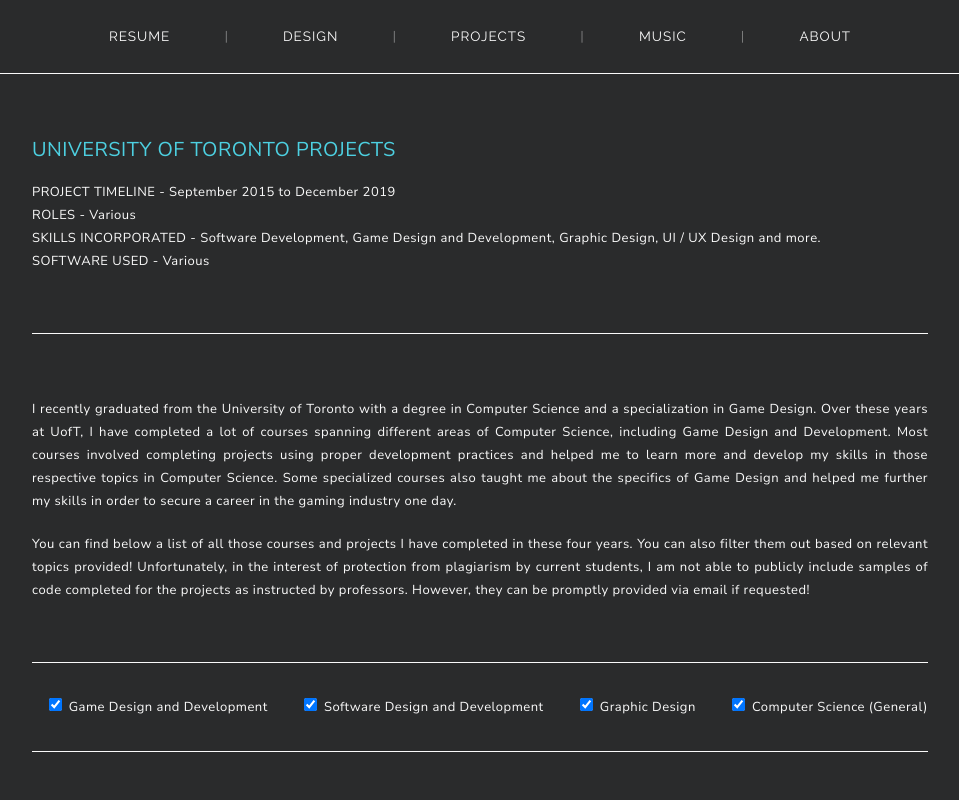
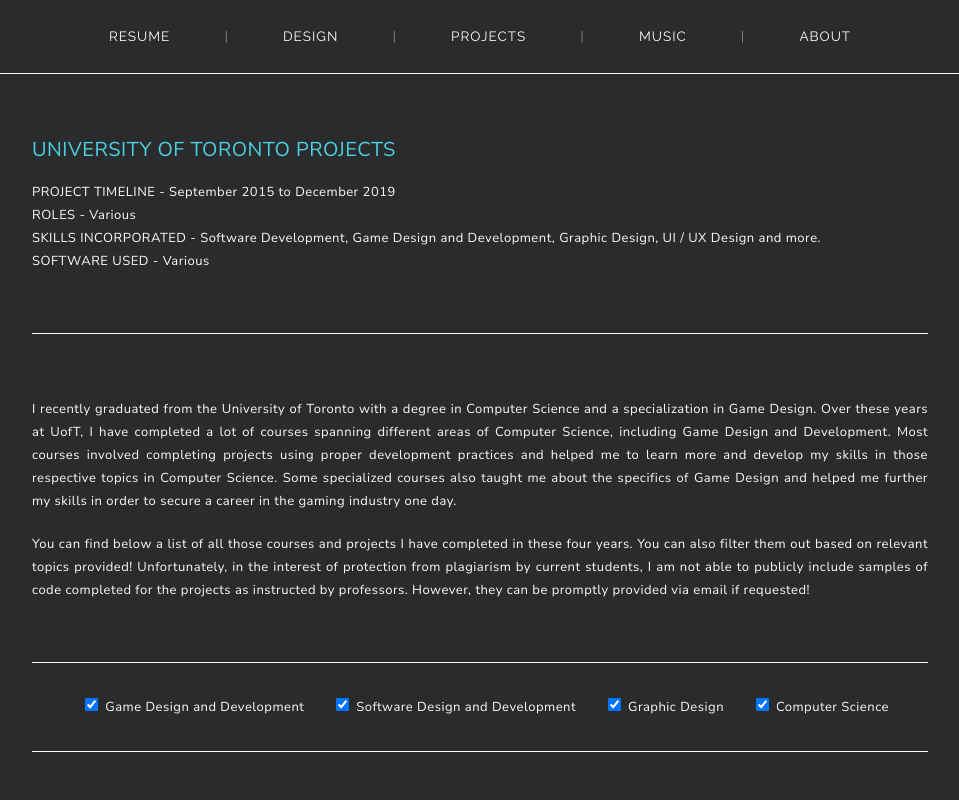
Before and after one commit to Geetchopra/Geetchopra.github.io, a plain HTML site: page projects/uoft.html in a window 1280 px wide. Shown: the top 800 px of the page, without its empty margins (160-1119 px from the left). Drawn offline with nearby package versions, Linux system fonts and the light colour scheme.

Commit message:
CSS changes - UOFT page

```diff
--- a/projects/uoft.html
+++ b/projects/uoft.html
@@ -55,7 +55,7 @@
 	    </li>
 	    <li>
 	        <input checked="true" type="checkbox" value="cs"/>
-	        <label>Computer Science (General)</label>
+	        <label>Computer Science</label>
 	    </li>
 	</ul>
 	<hr style="margin-top: 2.5%; margin-bottom: 5%;" id="music_hr"/>
--- a/style.css
+++ b/style.css
@@ -22,17 +22,18 @@
 
 .filters {
 	margin-top: 2.5%;
-    margin-left: 16%;
-    margin-right: 10%;
+    margin-left: 15%;
+    margin-right: 12%;
     margin-bottom: 2.5%;
     list-style-position: inside;
     list-style: none;
     padding: 0;
+    display: flex;
+	justify-content: center;
 }
 
 .filters li {
 	padding: 0;
-	display: inline;
 	margin-right: 3%;
 }
 
```
